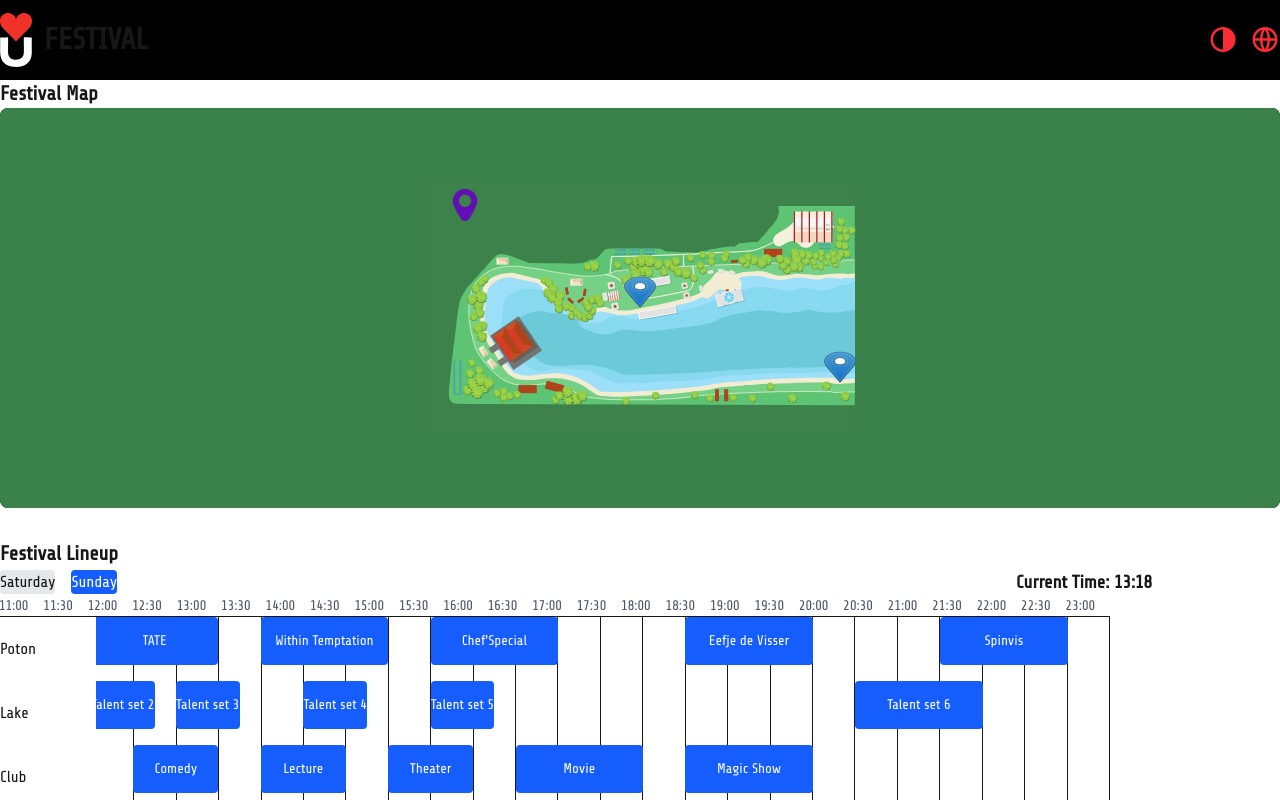
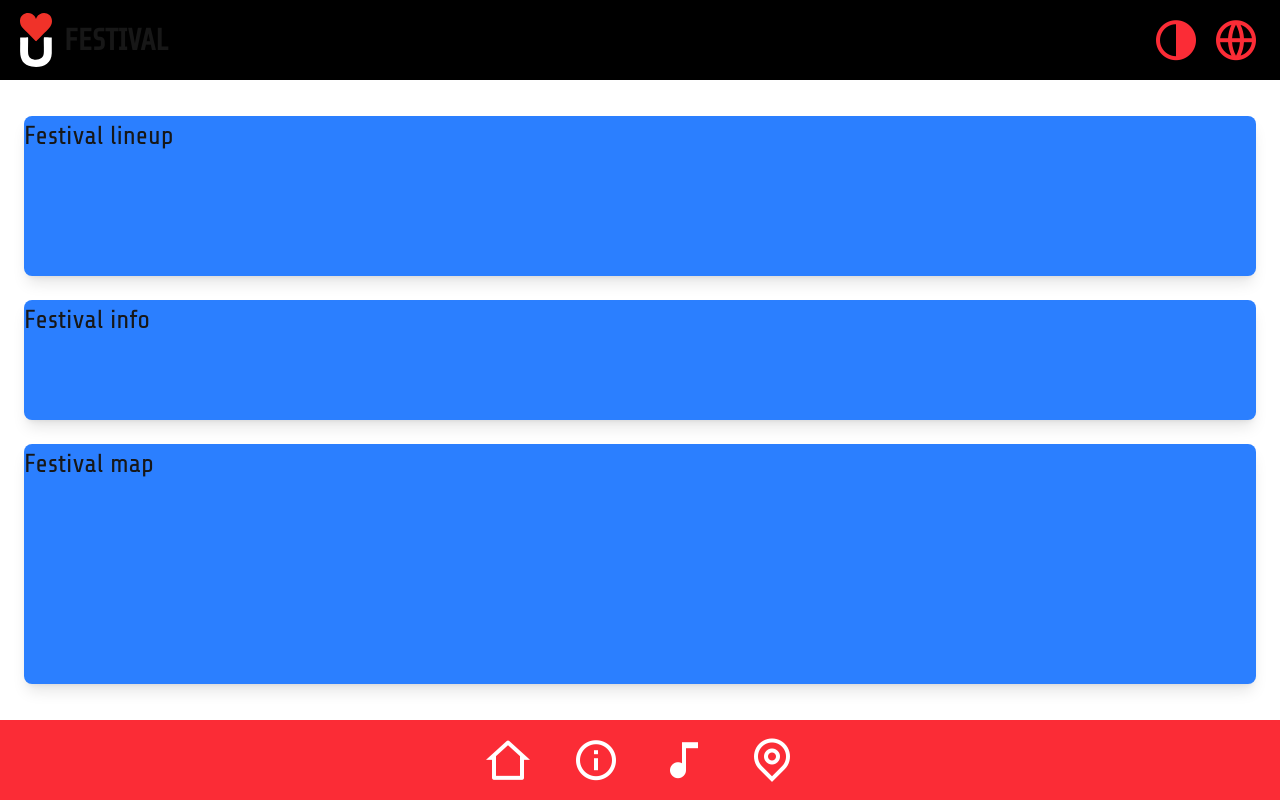
Before and after one commit to PebblesDV/pwa-festival, a Next.js app: page / in a window 1280 px wide. Shown: the top 800 px of the page. Built offline with nearby package versions, Linux system fonts and the light colour scheme.

Commit message:
simple front end

```diff
--- a/app/globals.css
+++ b/app/globals.css
@@ -19,7 +19,7 @@
   }
 }
 
-*{
+html, body {
   margin: 0;
   padding: 0;
   box-sizing: border-box;
@@ -36,7 +36,7 @@ h1 {
 }
 
 h2 {
-  font-size: 20px;
+  font-size: 26px;
 }
 
 h3, p {
--- /dev/null
+++ b/app/info/page.tsx
@@ -0,0 +1,16 @@
+import Footer from "@/components/footer";
+import Header from "@/components/header";
+
+export default function InfoPage() {
+  return (
+    <div className="flex flex-col min-h-screen">
+      <Header />
+
+      <main>
+        <h1>yay festival info</h1>
+      </main>
+
+      <Footer />
+    </div>
+  );
+}
--- /dev/null
+++ b/app/lineup/page.tsx
@@ -0,0 +1,22 @@
+import Header from "@/components/header";
+import Footer from "@/components/footer";
+import LineupSchedule from "@/components/LineupSchedule";
+
+export default function LineupPage() {
+  return (
+    <div className="flex flex-col min-h-screen">
+      <Header />
+
+      <main>
+        <div>
+          <h2 className="text-xl font-bold mb-4 text-black">Festival Lineup</h2>
+          <div className="bg-white rounded-lg shadow-lg">
+            <LineupSchedule />
+          </div>
+        </div>
+      </main>
+
+      <Footer />
+    </div>
+  );
+}
--- /dev/null
+++ b/app/map/page.tsx
@@ -0,0 +1,26 @@
+"use client";
+
+import Header from "@/components/header";
+import Footer from "@/components/footer";
+import dynamic from "next/dynamic";
+
+const Map = dynamic(() => import("@/components/Map"), {
+  ssr: false,
+});
+
+export default function MapSection() {
+  return (
+    <div className="flex flex-col min-h-screen">
+      <Header />
+
+      <main>
+        <h2 className="text-xl font-bold mb-4">Festival Map</h2>
+        <div className="bg-black rounded-lg overflow-hidden">
+          <Map />
+        </div>
+      </main>
+
+      <Footer />
+    </div>
+  );
+}
--- a/app/page.tsx
+++ b/app/page.tsx
@@ -1,36 +1,30 @@
 "use client";
-// import Map from "../components/Map";
-import dynamic from "next/dynamic";
-const Map = dynamic(() => import("../components/Map"), {
-  ssr: false,
-});
+
 import LineupSchedule from "../components/LineupSchedule";
 import InstallPWA from "../components/InstallPWA";
 import Header from "@/components/header";
 import Footer from "@/components/footer";
+import Link from "next/link";
 
 export default function Home() {
   return (
-    <div className="p-4">
+    <div className="flex flex-col min-h-screen">
       <Header />
-      <main className="flex flex-col gap-8">
-        <section>
-          <h2 className="text-xl font-bold mb-4">Festival Map</h2>
-          <div className="bg-black rounded-lg overflow-hidden">
-            <Map />
-          </div>
-        </section>
+      <main className="flex-1 flex flex-col justify-center gap-6 mx-6 my-4">
+        <Link href="/lineup" className="bg-blue-500 h-40 rounded-lg shadow-lg">
+          <h2>Festival lineup</h2>
+        </Link>
 
-        <section>
-          <h2 className="text-xl font-bold mb-4">Festival Lineup</h2>
-          <div className="bg-white rounded-lg shadow-lg">
-            <LineupSchedule />
-          </div>
-        </section>
+        <Link href="/info" className="bg-blue-500 h-30 rounded-lg shadow-lg">
+          <h2>Festival info</h2>
+        </Link>
+
+        <Link href="/map" className="bg-blue-500 h-60 rounded-lg shadow-lg">
+          <h2>Festival map</h2>
+        </Link>
       </main>
 
       <InstallPWA />
-
       <Footer />
     </div>
   );
--- a/components/LineupSchedule.tsx
+++ b/components/LineupSchedule.tsx
@@ -60,16 +60,16 @@ const LineupSchedule = () => {
     return (duration / totalDuration) * 100;
   };
 
-  // Scroll to current time on initial load
-  useEffect(() => {
-    if (timelineRef.current) {
-      const currentMinutes = dateToMinutes(currentTime);
-      const scrollPosition =
-        (minutesToPosition(currentMinutes) / 100) *
-        timelineRef.current.scrollWidth;
-      timelineRef.current.scrollLeft = Math.max(0, scrollPosition - 100); // 100px offset to show some earlier events
-    }
-  }, [currentTime]);
+  // // Scroll to current time on initial load
+  // useEffect(() => {
+  //   if (timelineRef.current) {
+  //     const currentMinutes = dateToMinutes(currentTime);
+  //     const scrollPosition =
+  //       (minutesToPosition(currentMinutes) / 100) *
+  //       timelineRef.current.scrollWidth;
+  //     timelineRef.current.scrollLeft = Math.max(0, scrollPosition - 100); // 100px offset to show some earlier events
+  //   }
+  // }, [currentTime]);
 
   // Format time for display
   const formatTime = (date: Date): string => {
@@ -89,7 +89,7 @@ const LineupSchedule = () => {
             className={`px-4 py-2 rounded ${
               selectedDay === "saturday"
                 ? "bg-blue-600 text-white"
-                : "bg-gray-200"
+                : "bg-gray-200 text-black"
             }`}
             onClick={() => setSelectedDay("saturday")}
           >
@@ -99,14 +99,14 @@ const LineupSchedule = () => {
             className={`px-4 py-2 rounded ${
               selectedDay === "sunday"
                 ? "bg-blue-600 text-white"
-                : "bg-gray-200"
+                : "bg-gray-200 text-black"
             }`}
             onClick={() => setSelectedDay("sunday")}
           >
             Sunday
           </button>
         </div>
-        <div className="text-lg font-semibold">
+        <div className="text-lg font-semibold text-black">
           Current Time: {formatTime(currentTime)}
         </div>
       </div>
@@ -136,7 +136,7 @@ const LineupSchedule = () => {
             {(Object.keys(lineup[selectedDay]) as Stage[]).map((stage) => (
               <div key={stage} className="flex h-16 mb-4 relative">
                 {/* Stage name */}
-                <div className="w-24 flex items-center font-medium sticky left-0 bg-white z-10">
+                <div className="w-24 flex items-center  font-medium sticky left-0 text-black bg-white z-100">
                   {stageNames[stage]}
                 </div>
 
--- a/components/footer.tsx
+++ b/components/footer.tsx
@@ -1,11 +1,11 @@
 export default function Footer() {
   return (
-    <footer className="flex h-20 w-full justify-center items-center px-5 py-4 bg-red-500">
+    <footer className="flex h-20 w-full justify-center items-center px-5 py-4 bg-red-500 mt-auto">
       <div className="flex items-center justify-between gap-10">
-        <i className="ri-home-2-line text-5xl text-white rounded-full p-2"></i>
-        <i className="ri-information-line text-5xl text-white rounded-full p-2"></i>{" "}
-        <i className="ri-music-fill text-5xl text-white rounded-full p-2"></i>
-        <i className="ri-map-pin-line text-5xl text-white rounded-full p-2"></i>
+        <i className="ri-home-2-line text-5xl text-white rounded-full"></i>
+        <i className="ri-information-line text-5xl text-white rounded-full"></i>{" "}
+        <i className="ri-music-fill text-5xl text-white rounded-full"></i>
+        <i className="ri-map-pin-line text-5xl text-white rounded-full"></i>
       </div>
     </footer>
   );
--- a/components/header.tsx
+++ b/components/header.tsx
@@ -1,16 +1,17 @@
 import Image from "next/image";
+import Link from "next/link";
 
 export default function Header() {
   return (
     <header className="flex h-20 w-full justify-between items-center px-5 py-4 bg-black sticky top-0 z-50">
-      <div className="flex items-center gap-3">
+      <Link href="/" className="flex items-center gap-3">
         <Image src="/logo_white.svg" alt="logo" width={32} height={32} />
         <h1 className="font-bold">FESTIVAL</h1>
-      </div>
+      </Link>
 
       <div className="flex items-center gap-3">
-        <i className="ri-contrast-fill text-3xl text-red-500 rounded-full p-2"></i>
-        <i className="ri-global-line text-3xl text-red-500 rounded-full p-2"></i>
+        <i className="ri-contrast-fill text-5xl text-red-500 rounded-full"></i>
+        <i className="ri-global-line text-5xl text-red-500 rounded-full"></i>
       </div>
     </header>
   );
```
